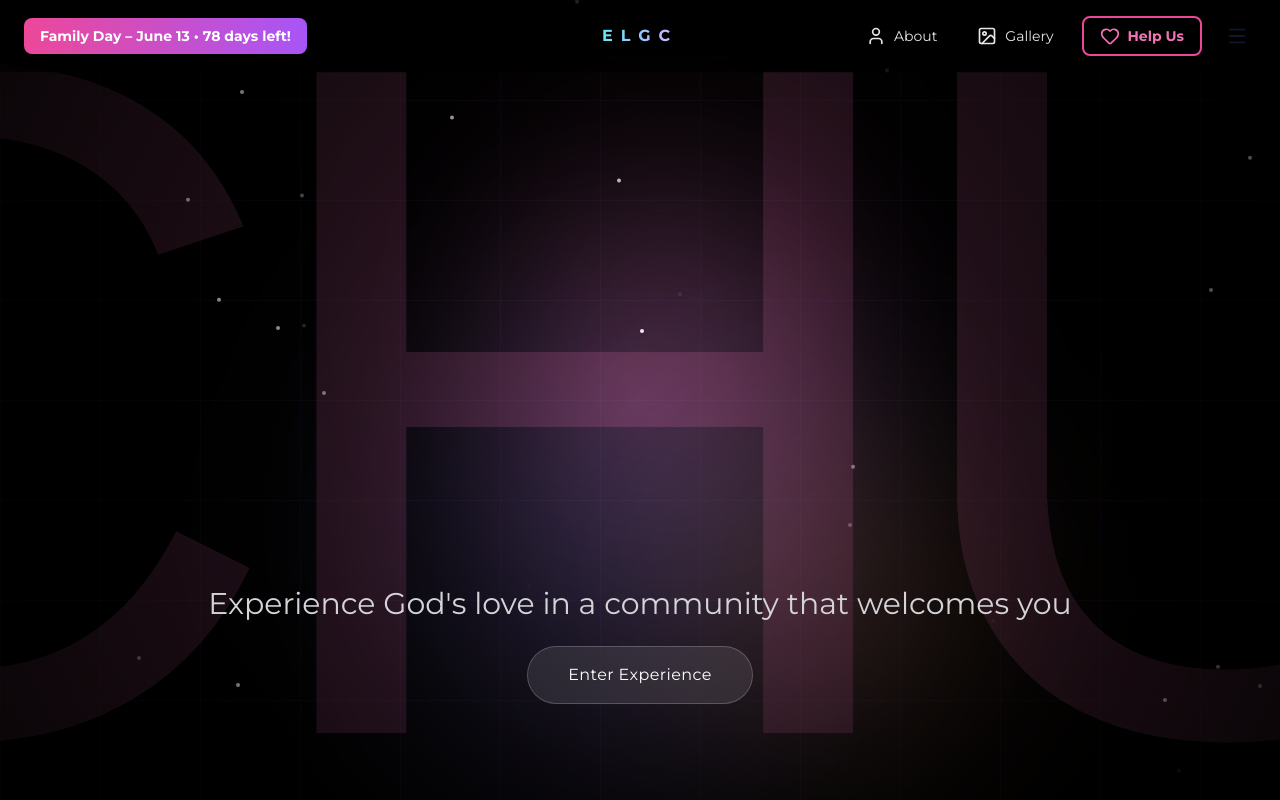
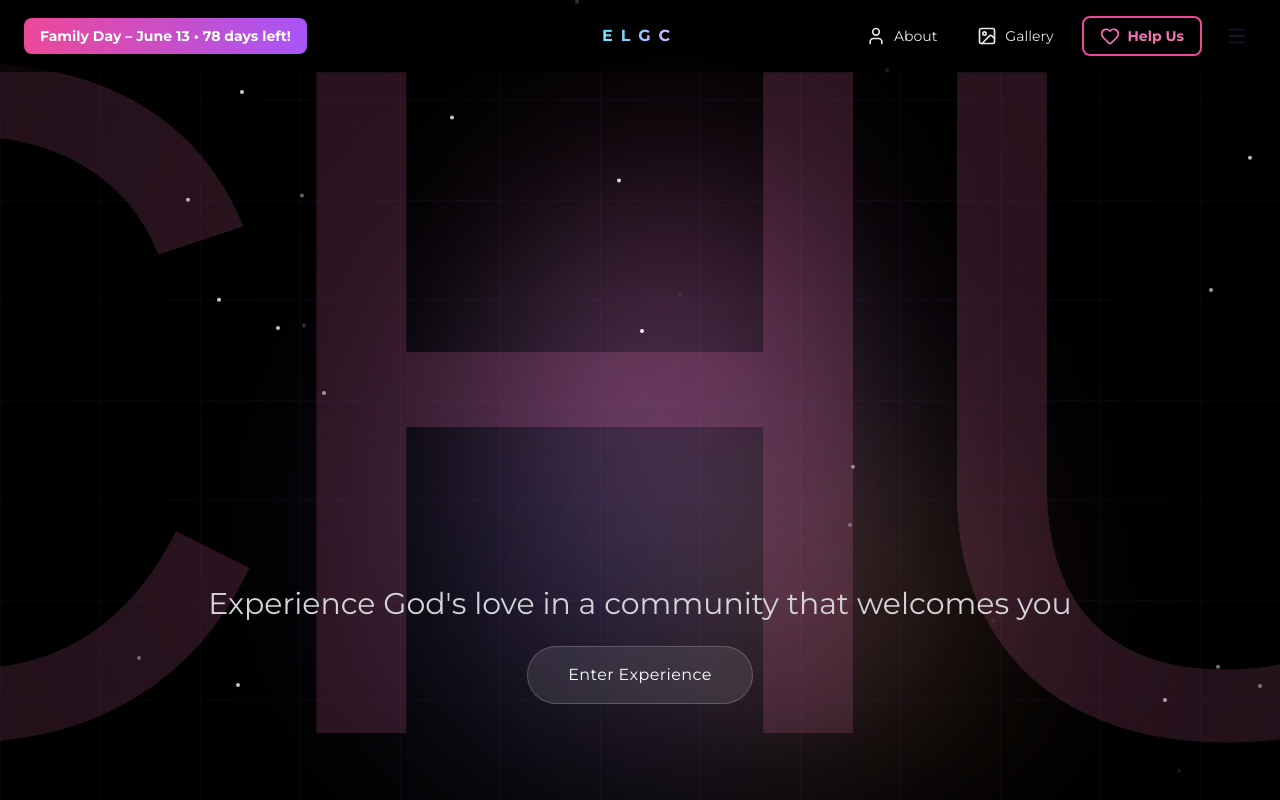
Before and after one commit to karlodelarosa/elgc, a Next.js app: page / in a window 1280 px wide. Shown: the top 800 px of the page. Built offline with nearby package versions, Linux system fonts and the light colour scheme; a web font is replaced by a local one.

Commit message:
feat: adjustments

```diff
--- a/app/components/hero2/components/hero-text.component.tsx
+++ b/app/components/hero2/components/hero-text.component.tsx
@@ -40,7 +40,7 @@ export function HeroText({
           initial={{ opacity: 0 }}
           animate={{ opacity: 1 }}
           exit={{ opacity: 0 }}
-          transition={{ duration: 1 }}
+          transition={{ duration: 1, delay: 3 }}
           className="text-2xl md:text-3xl text-zinc-300"
         >
           {lines[currentLine]}
@@ -50,7 +50,7 @@ export function HeroText({
       <motion.div
         initial={{ opacity: 0 }}
         animate={{ opacity: 1 }}
-        transition={{ duration: 1.2, delay: 0.2 }}
+        transition={{ duration: 1.2, delay: 3.5 }}
       >
         <QuantumButton label={buttonLabel} onClick={scrollToSection} />
       </motion.div>
--- a/app/components/hero2/hero2.component.tsx
+++ b/app/components/hero2/hero2.component.tsx
@@ -190,7 +190,7 @@ export function Hero2() {
       <div
         className="absolute inset-0 pointer-events-none"
         style={{
-          background: 'radial-gradient(circle at center, transparent 0%, rgba(0, 0, 0, 0.8) 100%)',
+          background: 'radial-gradient(circle at center, transparent 0%, rgba(0, 0, 0, 0.3) 100%)',
         }}
       />
     </section>
```
